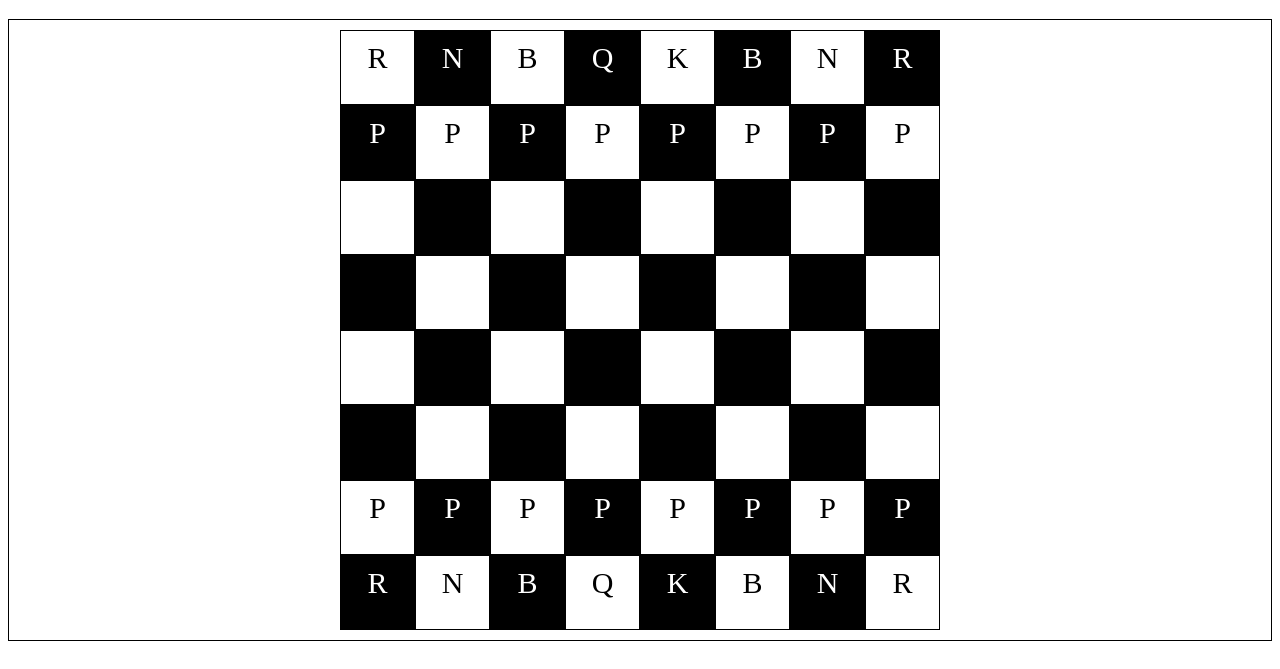
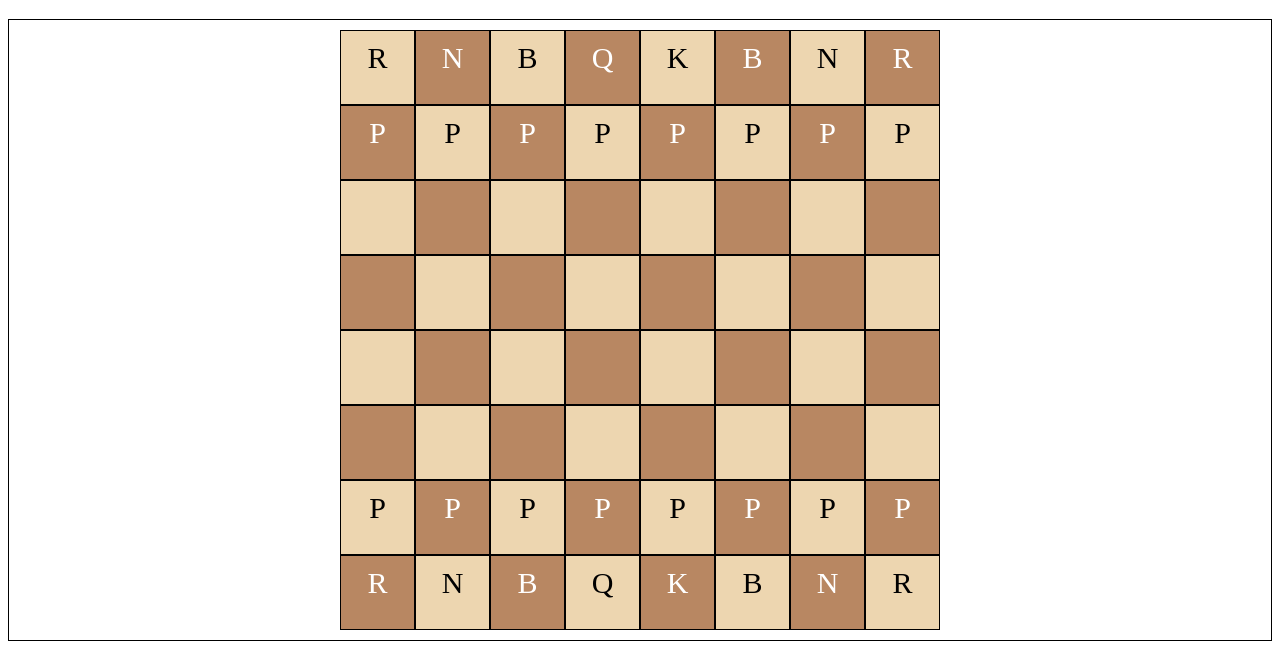
Before and after one commit to dukesook/chess, a plain HTML site: page docs/index.html in a window 1280 px wide. Shown: the part 61-730 px from the top of the page. Drawn offline with Linux system fonts and the light colour scheme.

Commit message:
make the board brown

```diff
--- a/docs/style.css
+++ b/docs/style.css
@@ -23,11 +23,11 @@
 } */
 
 .chessboard > .light-square {
-  background-color: white;
+  background-color: rgb(237,214,176);
 }
 
 .chessboard > .dark-square {
-  background-color: black;
+  background-color: rgb(184,135,98);
   color: white;
 }
 
```
